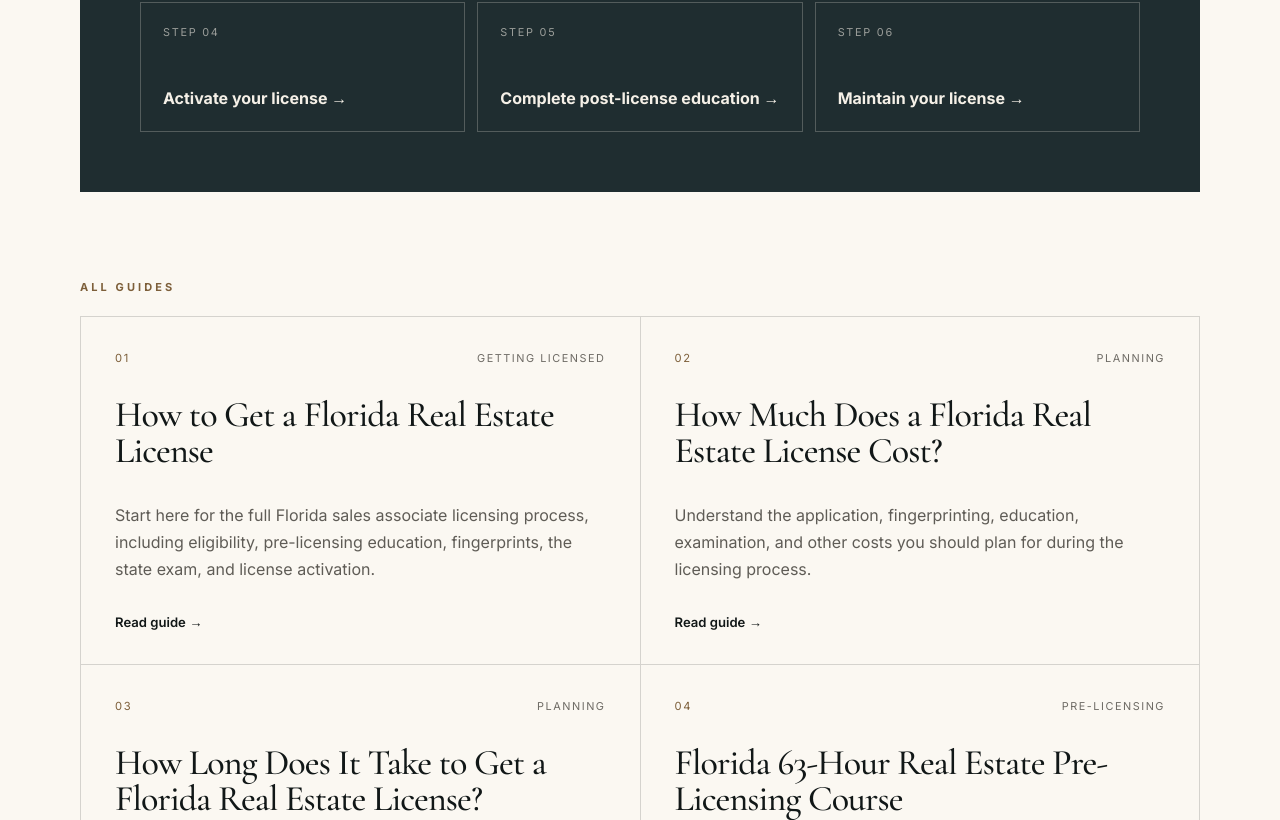
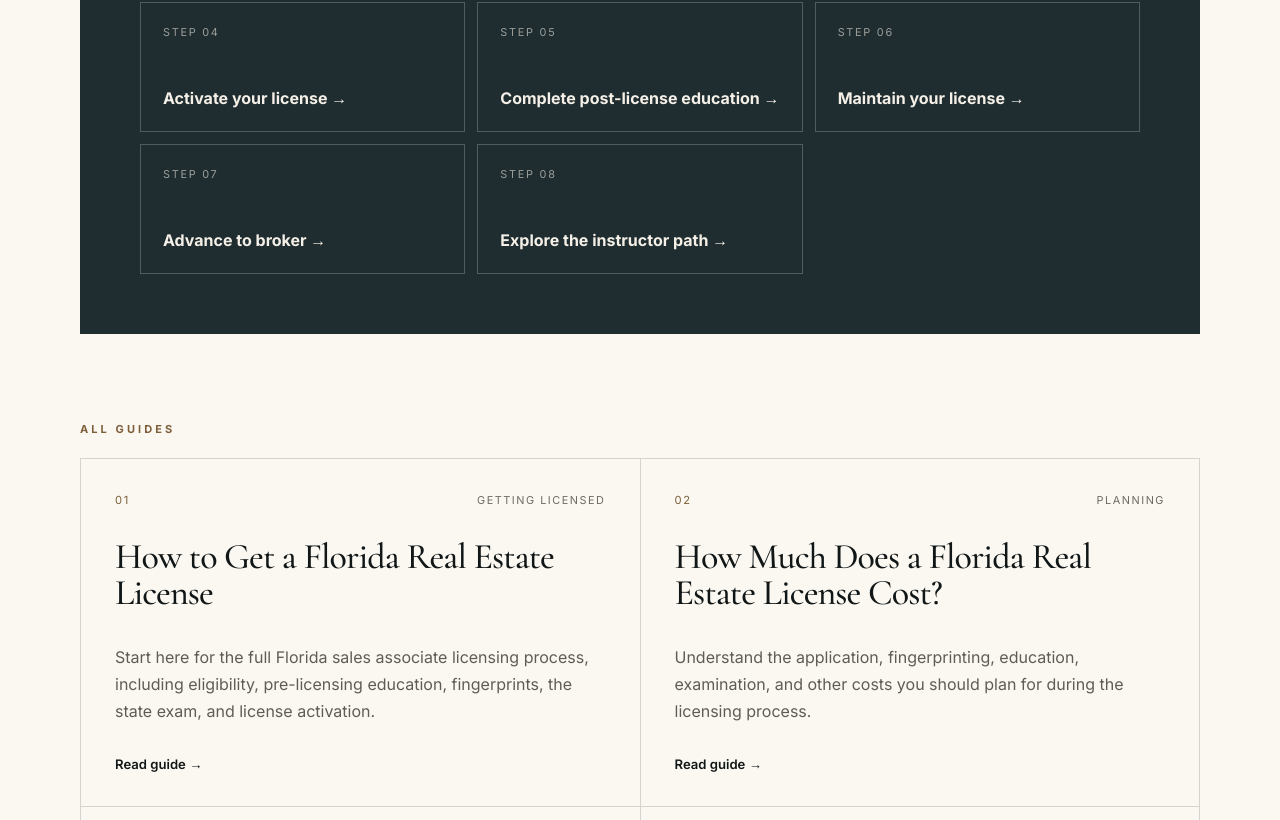
Before and after one commit to BrianLook/Greyson-Institute-Website, a Next.js app: page /guides in a window 1280 px wide. Shown: the part 1020-1840 px from the top of the page. Built offline with nearby package versions, Linux system fonts and the light colour scheme.

Commit message:
Add broker and instructor career guides

```diff
--- a/app/guides/page.tsx
+++ b/app/guides/page.tsx
@@ -5,7 +5,7 @@ import { Breadcrumbs } from "@/components/Breadcrumbs";
 export const metadata: Metadata = {
   title: "Florida Real Estate Guides",
   description:
-    "Explore Greyson Institute's Florida real estate licensing and education guides, from getting licensed and preparing for the state exam through post-license, continuing education, and instructor education.",
+    "Explore Greyson Institute's Florida real estate licensing and education guides, from getting licensed and preparing for the state exam through post-license, continuing education, broker advancement, and instructor education.",
 };
 
 const baseUrl = "https://greysoninstitute.com";
@@ -91,6 +91,22 @@ const guides = [
       "Learn the 60-hour first-renewal requirement for brokers and broker associates, including exemptions and missed-deadline consequences.",
     href: "/florida-60-hour-broker-post-license-requirements",
   },
+  {
+    number: "11",
+    stage: "CAREER ADVANCEMENT",
+    title: "How to Become a Florida Real Estate Broker",
+    description:
+      "Understand the broker eligibility requirements, qualifying experience, 72-hour broker education, application, fingerprints, exam, and first-renewal path.",
+    href: "/how-to-become-florida-real-estate-broker",
+  },
+  {
+    number: "12",
+    stage: "INSTRUCTOR PATH",
+    title: "How to Become a Florida Real Estate Instructor",
+    description:
+      "See Florida's instructor-permit qualification routes, application steps, school registration process, and what comes after approval.",
+    href: "/how-to-become-florida-real-estate-instructor",
+  },
 ];
 
 const pathSteps = [
@@ -117,6 +133,14 @@ const pathSteps = [
   {
     label: "Maintain your license",
     href: "/florida-14-hour-real-estate-continuing-education",
+  },
+  {
+    label: "Advance to broker",
+    href: "/how-to-become-florida-real-estate-broker",
+  },
+  {
+    label: "Explore the instructor path",
+    href: "/how-to-become-florida-real-estate-instructor",
   },
 ];
 
@@ -294,7 +318,7 @@ export default function GuidesPage() {
           >
             Clear, practical guides for every stage of the Florida real estate
             education journey — from getting your first license through exam
-            preparation, post-license education, and continuing education.
+            preparation, renewal, broker advancement, and instructor education.
           </p>
         </div>
 
```
